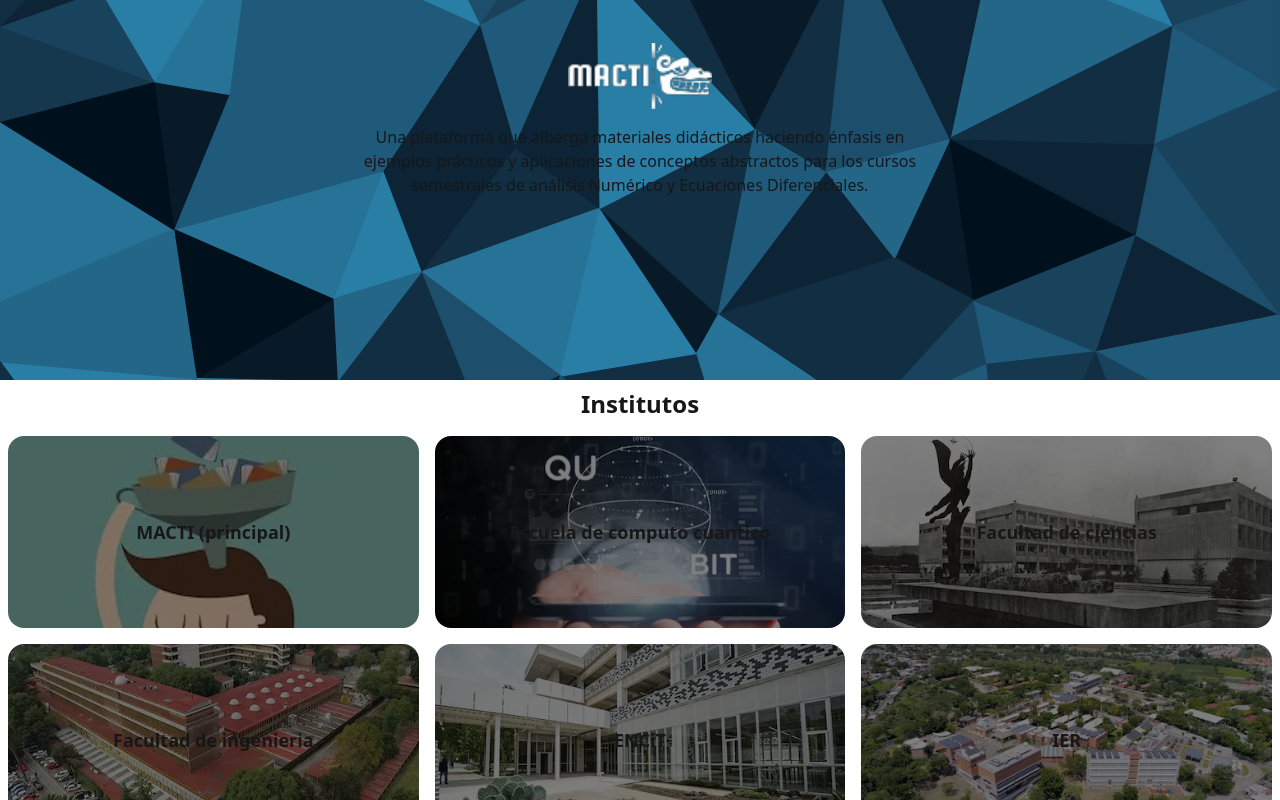
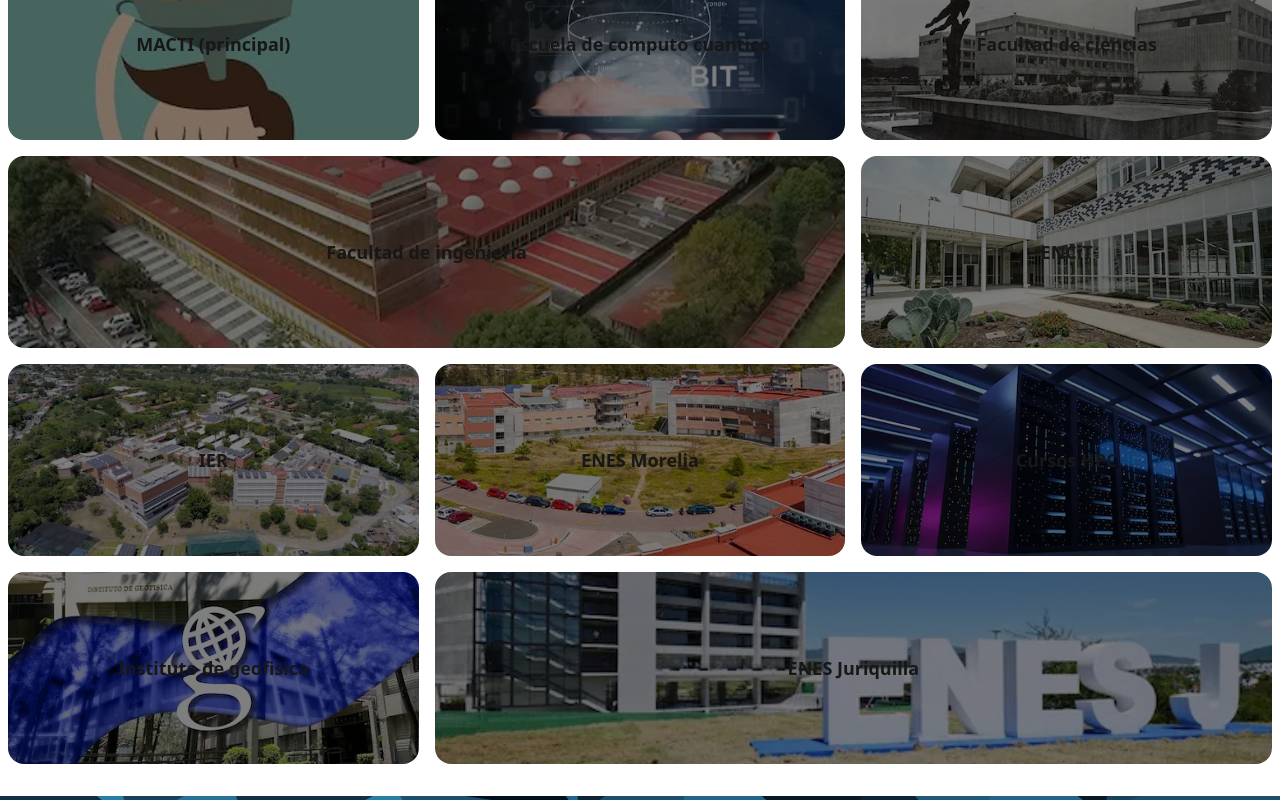
Before and after one commit to CarlosGunter/macti-frontend, a Next.js app: page / in a window 1280 px wide. Shown: the part 140-940 px from the top of the page. Built offline with nearby package versions, Linux system fonts and the light colour scheme; a web font is replaced by a local one.

Commit message:
feat: se combió la estructura de la página de inicio

```diff
--- a/src/app/page.tsx
+++ b/src/app/page.tsx
@@ -5,17 +5,17 @@ import { institutes } from "@/shared/config/institutes";
 export default function Home() {
   return (
     <>
-      <Hero />
-      <div className="max-w-7xl mx-auto p-2">
+      <div className="max-w-7xl mx-auto p-2 my-6 w-full">
         <main className="grid gap-4 w-full">
-          <h2 className="text-center text-2xl font-bold">Institutos</h2>
-          <section className="grid grid-cols-1 md:grid-cols-2 lg:grid-cols-3 gap-4">
+          <h2 className="text-4xl font-bold">Institutos</h2>
+          <section className="grid gap-4 grid-cols-1 md:grid-cols-2 lg:grid-cols-3 lg:grid-rows-3 lg:[&>*:nth-child(4)]:col-span-2 lg:[&>*:last-child]:col-span-2">
             {Object.entries(institutes).map(([key, institute]) => (
               <InstituteCard key={key} id={key} {...institute} />
             ))}
           </section>
         </main>
       </div>
+      <Hero />
     </>
   );
 }
```
